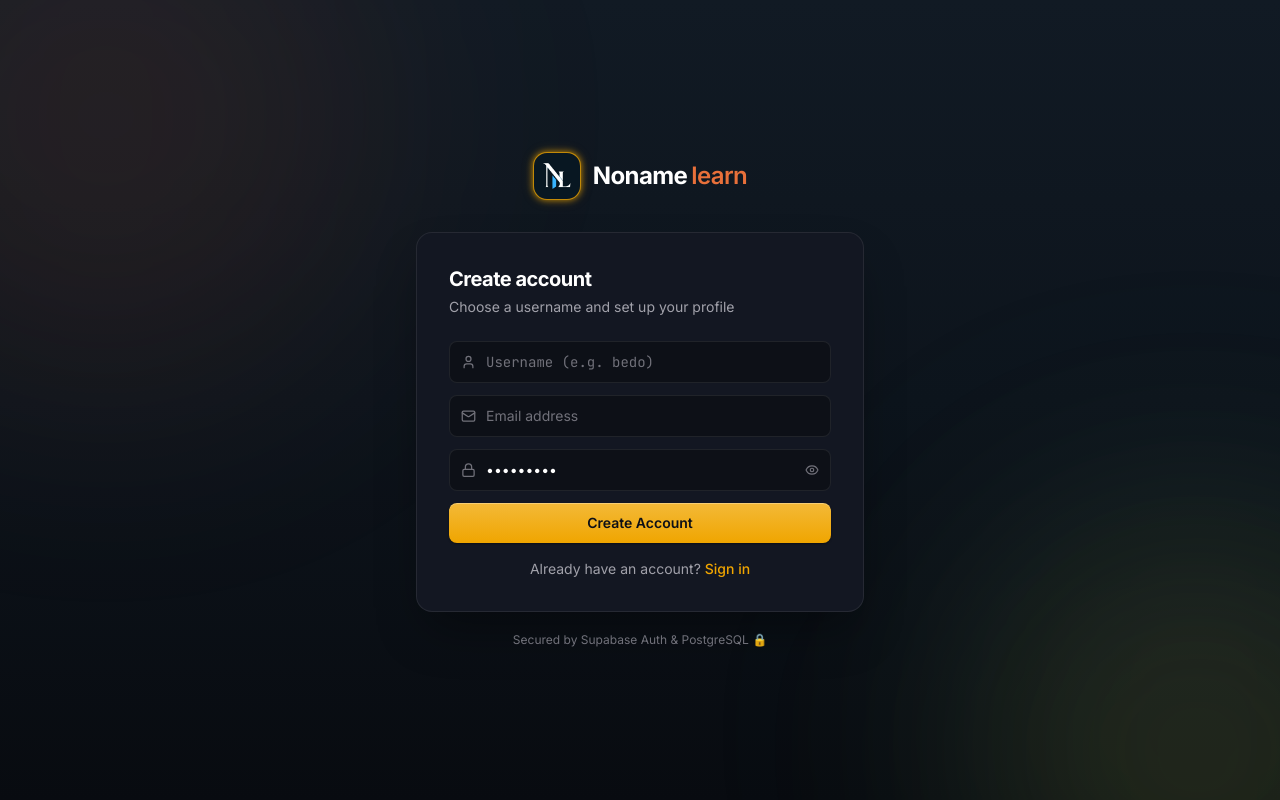
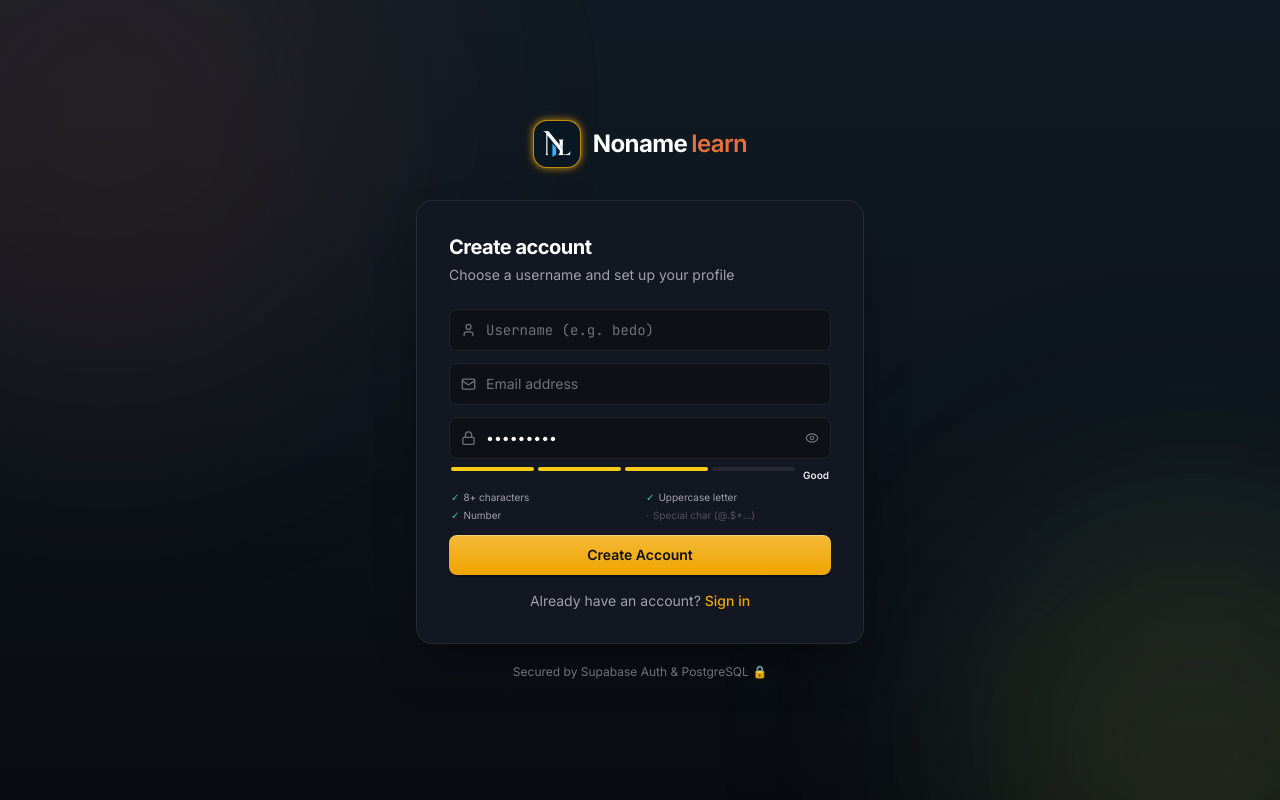
Before and after one commit to Abdelrahman623/bedo-courses-dashboard, a React (Vite) app: page /login in a window 1280 px wide. Both pictures are taken after typing "name@example.com", "Sample123" into the empty fields and a click on the button "Create an account". Built offline with nearby package versions, Linux system fonts and the light colour scheme; no server answers.

Commit message:
feat: password strength validation + real-time strength meter on signup

```diff
--- a/src/pages/Login.tsx
+++ b/src/pages/Login.tsx
@@ -82,6 +82,23 @@ export const Login: React.FC = () => {
         // Validate username format
         if (!/^[a-zA-Z0-9_-]{3,24}$/.test(cleanUsername)) {
           throw new Error('Username must be 3-24 characters and only contain letters, numbers, underscores, or hyphens.');
+        }
+
+        // Validate password strength
+        if (password.length < 8) {
+          throw new Error('Password must be at least 8 characters long.');
+        }
+        if (!/[A-Z]/.test(password)) {
+          throw new Error('Password must contain at least one uppercase letter.');
+        }
+        if (!/[a-z]/.test(password)) {
+          throw new Error('Password must contain at least one lowercase letter.');
+        }
+        if (!/[0-9]/.test(password)) {
+          throw new Error('Password must contain at least one number.');
+        }
+        if (!/[@.$*!%#?&_\-+]/.test(password)) {
+          throw new Error('Password must contain at least one special character (@ . $ * ! % # ? & _ - +).');
         }
 
         // Check if username is already taken (RLS-safe: returns a bare boolean,
@@ -292,6 +309,7 @@ export const Login: React.FC = () => {
 
             {/* Password (for signin & signup) */}
             {mode !== 'forgot' && (
+              <div className="space-y-2">
                 <div className="relative">
                   <Lock size={15} className="absolute left-3 top-1/2 -translate-y-1/2 text-zinc-500 pointer-events-none" />
                   <input
@@ -309,6 +327,53 @@ export const Login: React.FC = () => {
                   >
                     {showPw ? <EyeOff size={14} /> : <Eye size={14} />}
                   </button>
+                </div>
+
+                {/* Password strength indicator — signup only */}
+                {mode === 'signup' && password.length > 0 && (() => {
+                  const rules = [
+                    { label: '8+ characters',      ok: password.length >= 8 },
+                    { label: 'Uppercase letter',    ok: /[A-Z]/.test(password) },
+                    { label: 'Number',              ok: /[0-9]/.test(password) },
+                    { label: 'Special char (@.$*…)', ok: /[@.$*!%#?&_\-+]/.test(password) },
+                  ];
+                  const score = rules.filter(r => r.ok).length;
+                  const barColors = ['bg-rose-500', 'bg-orange-400', 'bg-yellow-400', 'bg-emerald-400'];
+                  const label = ['Weak', 'Fair', 'Good', 'Strong'][score - 1] ?? '';
+                  return (
+                    <div className="space-y-1.5 px-0.5">
+                      {/* Segmented bar */}
+                      <div className="flex gap-1">
+                        {[0, 1, 2, 3].map(i => (
+                          <div
+                            key={i}
+                            className={`h-1 flex-1 rounded-full transition-all duration-300 ${
+                              i < score ? barColors[score - 1] : 'bg-white/[0.08]'
+                            }`}
+                          />
+                        ))}
+                        {score > 0 && (
+                          <span className={`text-[10px] font-semibold ml-1 ${barColors[score - 1].replace('bg-', 'text-')}`}>
+                            {label}
+                          </span>
+                        )}
+                      </div>
+                      {/* Rule checklist */}
+                      <div className="grid grid-cols-2 gap-x-3 gap-y-0.5">
+                        {rules.map(r => (
+                          <div key={r.label} className="flex items-center gap-1">
+                            <span className={`text-[10px] ${r.ok ? 'text-emerald-400' : 'text-zinc-600'}`}>
+                              {r.ok ? '✓' : '·'}
+                            </span>
+                            <span className={`text-[10px] ${r.ok ? 'text-zinc-400' : 'text-zinc-600'}`}>
+                              {r.label}
+                            </span>
+                          </div>
+                        ))}
+                      </div>
+                    </div>
+                  );
+                })()}
               </div>
             )}
 
```
Lines whose indentation alone changed are shown as unchanged.
